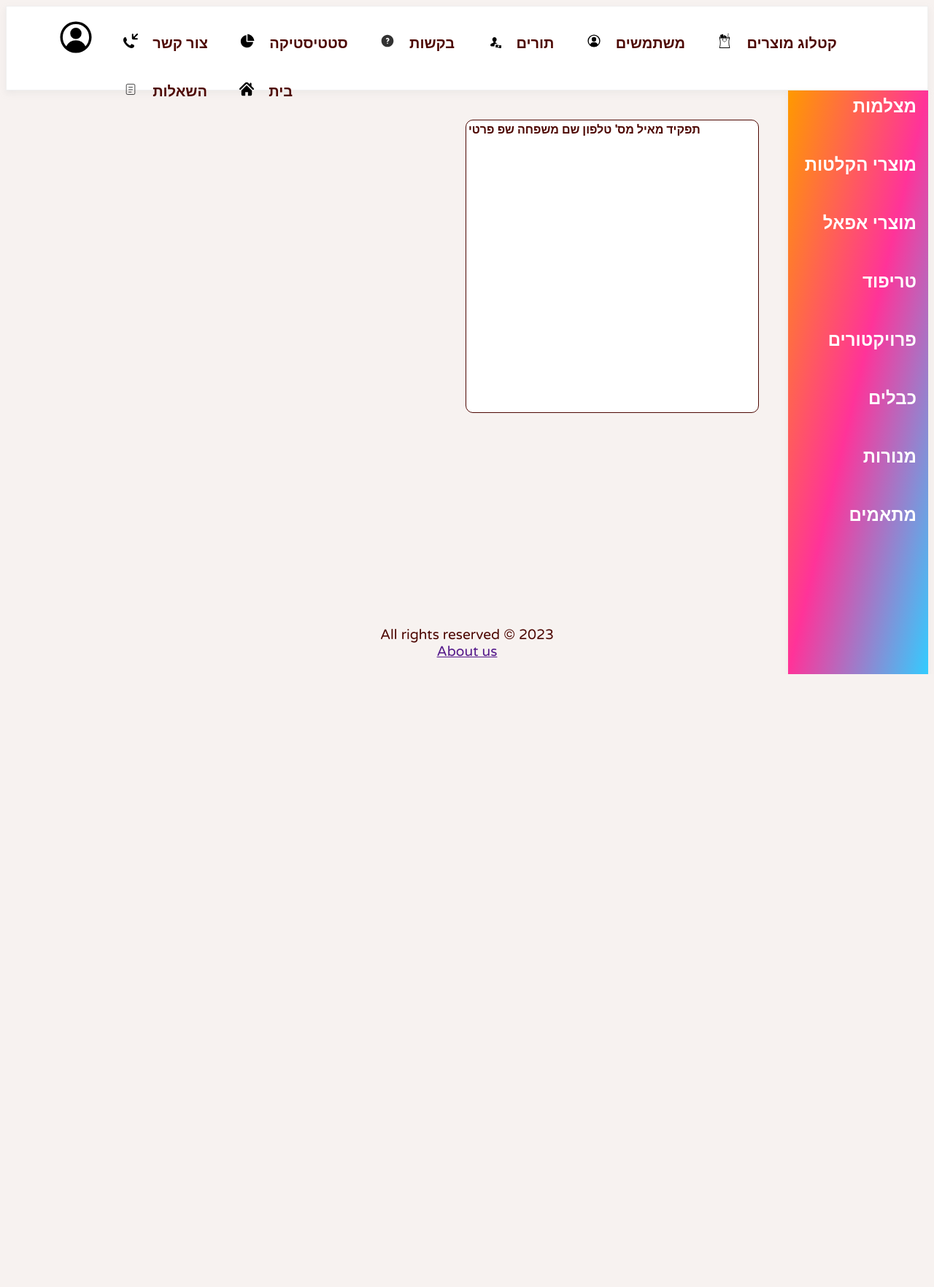
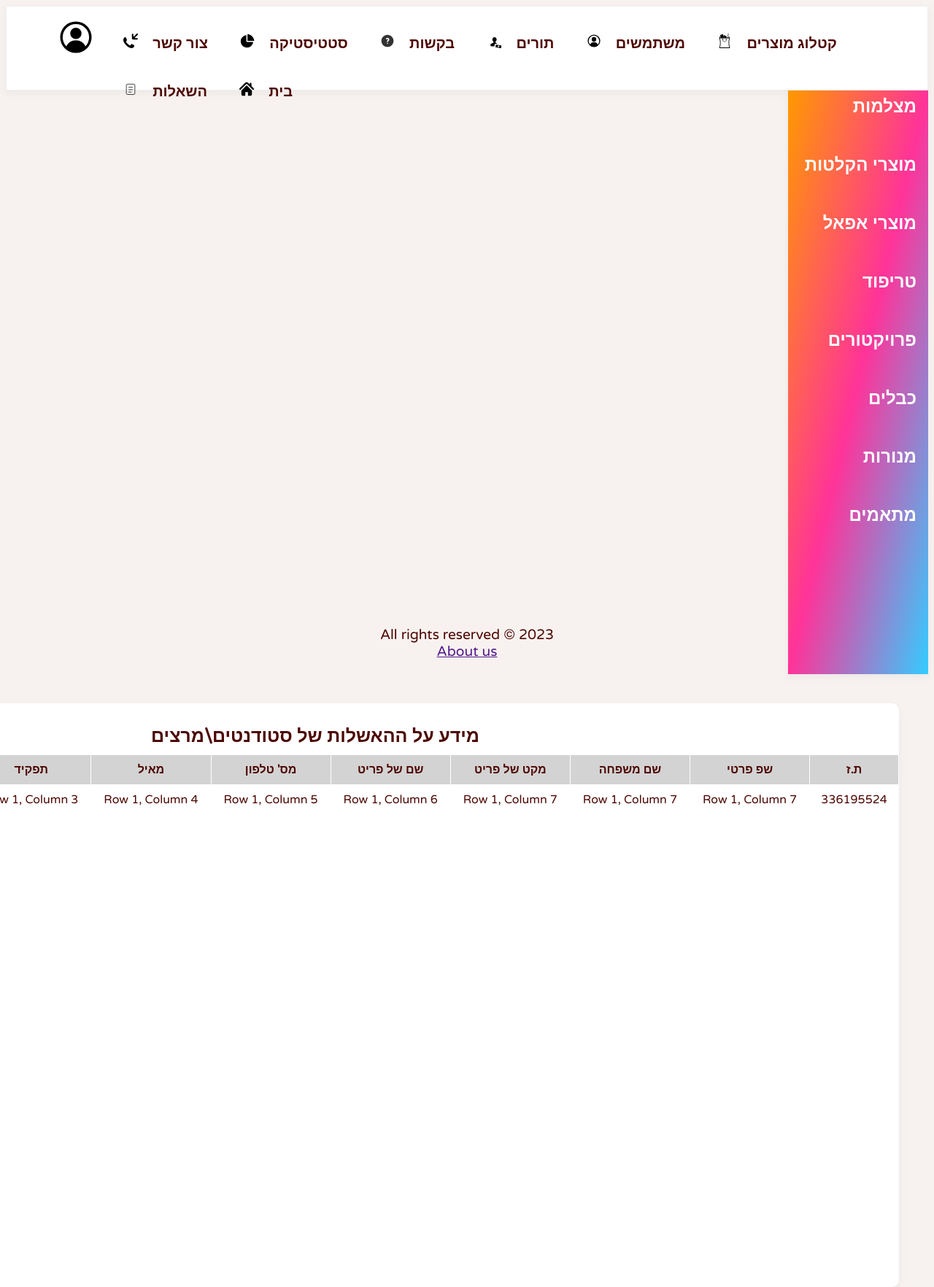
Before and after one commit to SCE-Digital-Warehouse/digitalwarehouse-web, a Django app: page /asks/ in a window 1280 px wide. Shown: the whole page at 73% size. Before the commit the page ends 924 px from the top, so only its background shows below. Run offline with Django 4.2, Linux system fonts and the light colour scheme; lists and menus that the app fills with data are empty.

Commit message:
BSPMC238-104 creation of table of the page - 2

```diff
--- a/base/templates/base/asks.html
+++ b/base/templates/base/asks.html
@@ -1,14 +1,41 @@
 {% extends "main.html" %}
 {% block content %}
-    <div class="asks-page-user">
+    <div class="asks-page-admin">
         <table>
-            <tr>
-                <th>שפ פרטי</th>
-                <th>שם משפחה</th>
-                <th>מס' טלפון</th>
-                <th>מאיל</th>
-                <th>תפקיד</th>
-            </tr>
+            <caption>
+                מידע על ההאשלות של סטודנטים\מרצים
+            </caption>
+            <colgroup>
+                <col span="8">
+            </colgroup>
+            <thead>
+                <tr>
+                    <th>תאריך החזרה</th>
+                    <th>תאריך ההשאלה</th>
+                    <th>תפקיד</th>
+                    <th>מאיל</th>
+                    <th>מס' טלפון</th>
+                    <th>שם של פריט</th>
+                    <th>מקט של פריט</th>
+                    <th>שם משפחה</th>
+                    <th>שפ פרטי</th>
+                    <th>ת.ז</th>
+                </tr>
+            </thead>
+            <tbody>
+                <tr>
+                    <td>Row 1, Column 1</td>
+                    <td>Row 1, Column 2</td>
+                    <td>Row 1, Column 3</td>
+                    <td>Row 1, Column 4</td>
+                    <td>Row 1, Column 5</td>
+                    <td>Row 1, Column 6</td>
+                    <td>Row 1, Column 7</td>
+                    <td>Row 1, Column 7</td>
+                    <td>Row 1, Column 7</td>
+                    <td>336195524</td>
+                </tr>
+            </tbody>
         </table>
     </div>
 {% endblock content %}
--- a/static/css/main.css
+++ b/static/css/main.css
@@ -34,6 +34,28 @@ footer {
 
 svg {
     margin: 0 15px 0 0;
+}
+
+table {
+    float: right;
+    border-collapse: collapse;
+    width: 100%;
+    margin: 20px 0;
+}
+th, td {
+    text-align: center;
+    padding: 10px;
+    border: 1px solid #fff;
+
+}
+th {
+    background-color: lightgray;
+}
+
+caption {
+    font-size: 25px;
+    font-weight: 700;
+    margin: 10px;
 }
 
 
@@ -221,12 +243,18 @@ HOME PAGE
 ASKS PAGE
 ==================*/
 
-.asks-page-user {
-    width: 400px;
-    height: 400px;
+.asks-page-admin {
+    width: 100em;
+    height: 50em;
     float: right;
     background-color: #fff;
-    border: 1px solid var(--color-text);
     border-radius: 10px;
     margin: 40px 40px 0 0;
+    box-shadow: 0px 4px 8px rgba(202, 202, 202, 0.25);
 }
+
+
+
+/*.table-header {*/
+/*    margin: 10px;*/
+/*}*/
```
